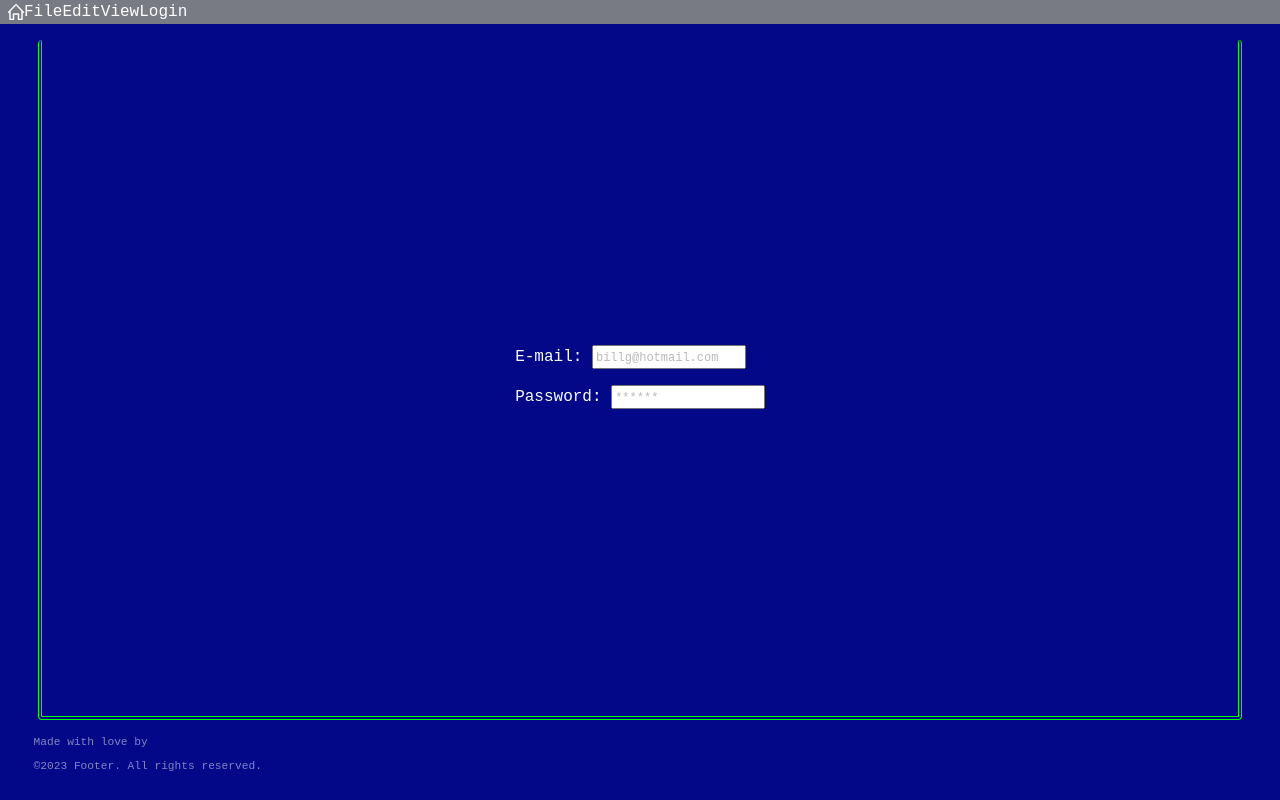
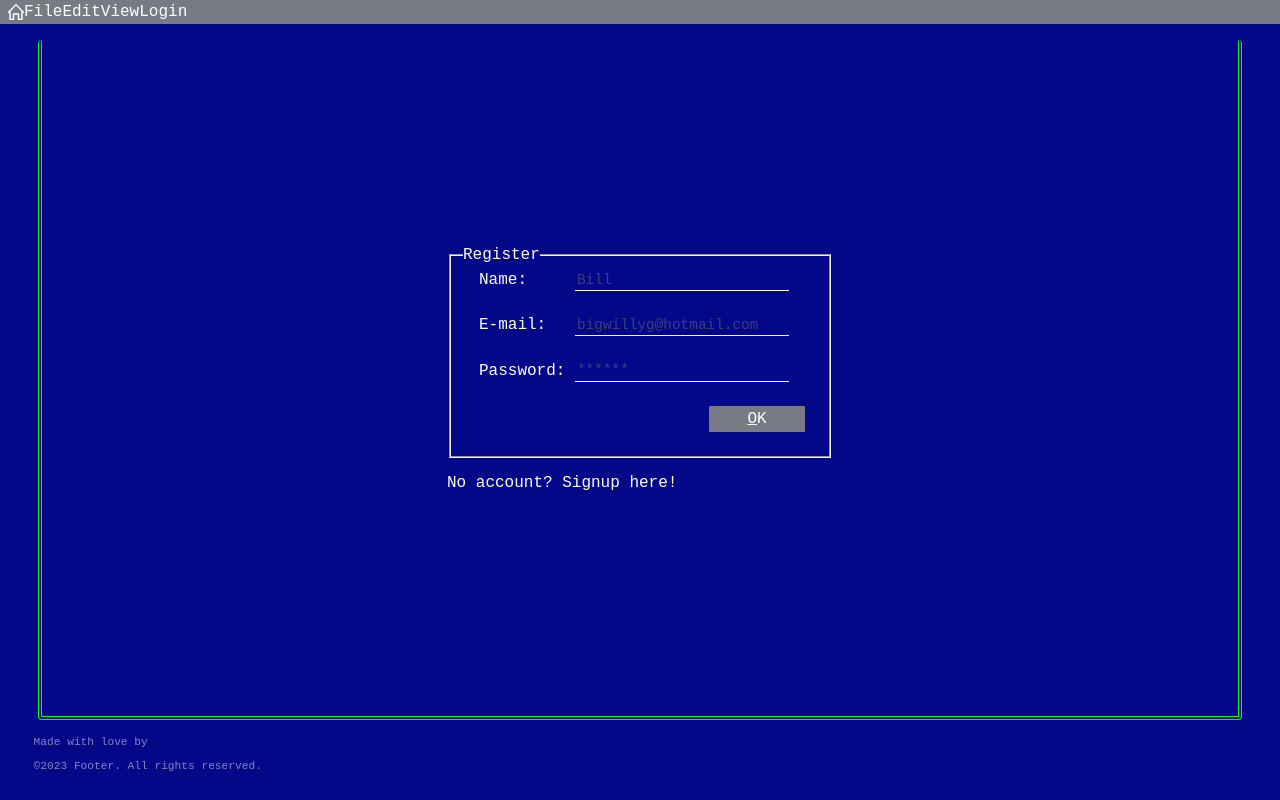
Before and after one commit to thecowsays/nameless-whispers, a React (Vite) app: page /Login in a window 1280 px wide. Built offline with nearby package versions, Linux system fonts and the light colour scheme; a web font is replaced by a local one.

Commit message:
WIP form & css

```diff
--- a/src/pages/Auth/Auth.jsx
+++ b/src/pages/Auth/Auth.jsx
@@ -3,23 +3,72 @@ import { useState } from "react";
 import AuthCSS from "./Auth.module.css";
 
 const Auth = () => {
-  const [existingUser, setExistingUser] = useState(true);
+  const [existingUser, setExistingUser] = useState(false);
 
   return (
     <div className={AuthCSS.container}>
       {existingUser ? (
         <form className={AuthCSS.authForm}>
-          <p>
-            E-mail:&nbsp;
-            <input type="email" placeholder="billg@hotmail.com" />
-          </p>
-          <p>
-            Password:&nbsp;
-            <input type="password" placeholder="******" />
-          </p>
+          <fieldset>
+            <legend className="title">LOGIN</legend>
+            <div>
+              <label htmlFor="email">E-mail:&nbsp;</label>
+              <input
+                id="email"
+                required
+                type="email"
+                placeholder="bigwillyg@hotmail.com"
+              />
+            </div>
+            <div>
+              <label htmlFor="password">Password:&nbsp;</label>
+              <input
+                id="password"
+                required
+                type="password"
+                placeholder="******"
+              />
+            </div>
+            <button type="submit">OK</button>
+          </fieldset>
+          <p>No account? Signup here!</p>
         </form>
       ) : (
-        <form>Signup</form>
+        <form className={AuthCSS.authForm}>
+          <fieldset>
+            <legend className="title">Register</legend>
+            <div>
+              <label htmlFor="name">Name:&nbsp;</label>
+              <input
+                id="name"
+                required
+                type="text"
+                placeholder="Bill"
+                autoCapitalize="on"
+              />
+            </div>
+            <div>
+              <label htmlFor="email">E-mail:&nbsp;</label>
+              <input
+                id="email"
+                required
+                type="email"
+                placeholder="bigwillyg@hotmail.com"
+              />
+            </div>
+            <div>
+              <label htmlFor="password">Password:&nbsp;</label>
+              <input
+                id="password"
+                required
+                type="password"
+                placeholder="******"
+              />
+            </div>
+            <button type="submit">OK</button>
+          </fieldset>
+          <p>No account? Signup here!</p>
+        </form>
       )}
     </div>
   );
--- a/src/pages/Auth/Auth.module.css
+++ b/src/pages/Auth/Auth.module.css
@@ -18,16 +18,43 @@
     position: relative;
 }
 
+.auth-form {
+    display: flex;
+    flex-direction: column;
+    align-items: center;
+    justify-content: center;
+}
 
-.auth-form {
-    text-align: center;
+fieldset div {
+    display: flex;
+    align-items: center;
+    justify-content: space-between;
+    padding: 0 1em 1.5em 1em;
 }
 
 input::placeholder {
-    font-size: .75rem;
+    font-size: .9rem;
     opacity: 50%;
 }
 
 input {
-    width: 16ch;
+    background-color: transparent;
+    border: 0;
+    border-bottom: 1px solid var(--main-color);
+    cursor: text;
+    color: var(--main-color);
+    font-weight: 200;
 }
+
+fieldset {
+display: flex;
+flex-direction: column;
+padding-bottom: 1.5em;
+padding-right: 1.5em;
+}
+
+button {
+    width: 6em;
+    align-self: flex-end;
+    cursor: pointer;
+}
```
